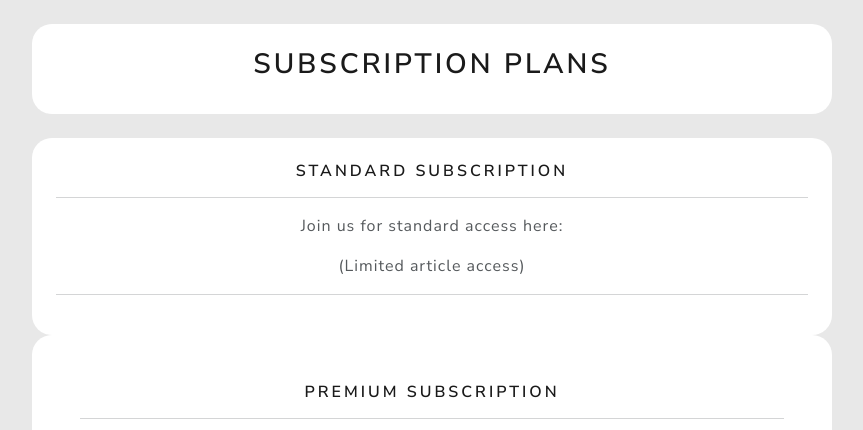
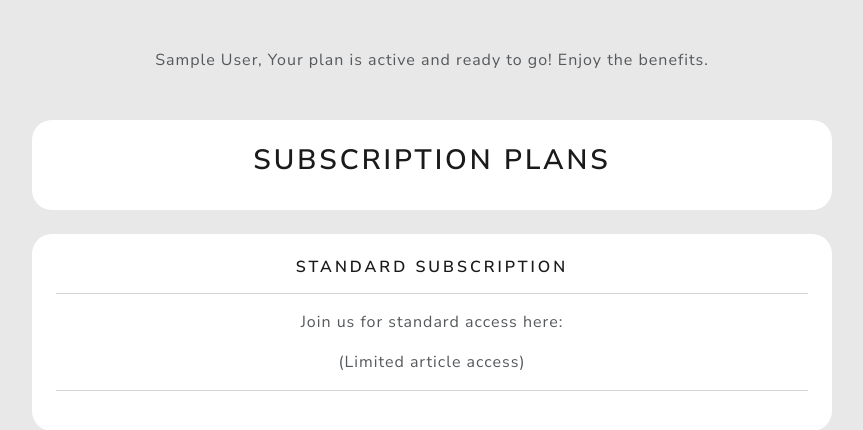
Before and after one commit to joaoleau/subplatform, a Django app: page /client/subscription/plans/ in a window 1280 px wide. Shown: the part 98-528 px from the top of the page, without its empty margins (208-1071 px from the left). Run offline with Django 5.2, Linux system fonts and the light colour scheme; a user stored in the database is signed in; tables that the repository leaves empty hold one stand-in row (values such as "Sample post"); parts of the project's set-up code (start-up, migrations or seed data) failed here and were passed over; some libraries are stand-ins or nearby versions.

Commit message:
feat: Add warning for active subscription in SubscriptionPlansView

```diff
--- a/account/models.py
+++ b/account/models.py
@@ -20,7 +20,7 @@
     objects = CustomUserManager()
 
     def __str__(self) -> str:
-        return self.email
+        return self.get_full_name()
 
     def get_full_name(self) -> str:
         return f"{self.first_name} {self.last_name}"
--- a/client/templates/client/subscription-plans.html
+++ b/client/templates/client/subscription-plans.html
@@ -2,6 +2,12 @@
 {% block content %}
 <br>
 
+<div class="container bg-danger-subtle shadow-md p-4 form-layout text-center">
+    {% if user %}
+    <strong>{{user}}, Your plan is active and ready to go! Enjoy the benefits. </strong>
+    {% endif %}
+</div>
+<br>
 <div class="container bg-white shadow-md p-4 form-layout text-center">
     <h2>Subscription Plans </h2>
 </div>
--- a/client/views.py
+++ b/client/views.py
@@ -20,15 +20,9 @@
     template_name = "client/create-subscription.html"
     services = ClientServices()
 
-    # #Ver depois "sub" nao uso
-
-    # def get_context_data(self, **kwargs: Any) -> dict[str, Any]:
-    #     context = super().get_context_data(**kwargs)
-    #     context["sub"] = self.user_object.subscription
-    #     return context
-
     def get(self, request: HttpRequest, *args: Any, **kwargs: Any) -> HttpResponse:
         self.user_object = self.request.user
+
         plan_name = self.kwargs.get("plan")
 
         self.user_object.subscription.plan = self.services.get_plan(plan_name)
@@ -58,26 +52,22 @@
 class SubscriptionPlansView(LoginRequiredMixin, TemplateView):
     template_name = "client/subscription-plans.html"
     model = PlanModel
-    # context_object_name = "plans"
+    extra_context = None
 
-    # def get_context_data(self, **kwargs: Any) -> dict[str, Any]:
-    #     context = super().get_context_data(**kwargs)
-    #     context[self.context_object_name] = self.get_queryset()
-    #     return context
-
-    # def get_queryset(self):
-    #     return self.model.objects.all()
-
+    def get(self, request: HttpRequest, *args: Any, **kwargs: Any) -> HttpResponse:
+        if self.request.user.is_sub():
+            self.extra_context = {"user":self.request.user}
+        return super().get(request, *args, **kwargs)
 
 class UpdateSubscription(LoginRequiredMixin, View):
     services = ClientServices()
+    access_token = get_access_token_paypal()
 
     def get(self, request: HttpRequest, *args: Any, **kwargs: Any) -> HttpResponse:
         subID = kwargs.get("subID")
-        access_token = get_access_token_paypal()
 
         approve_link = update_subscription_paypal(
-            access_token, subID)
+            self.access_token, subID)
 
         if approve_link:
             return redirect(approve_link)
@@ -109,7 +99,7 @@
 
         current_plan_id = get_current_subscription(self.access_token, subID)
 
-        if current_plan_id == "P-37W71531BU030260RMXN7HKY":
+        if current_plan_id == "P-79F92206JA736893VMXONXHI":
             new_plan = self.services.get_plan("Standard")
             self.user_object_with_subid.subscription.update(plan=new_plan)
 
```
